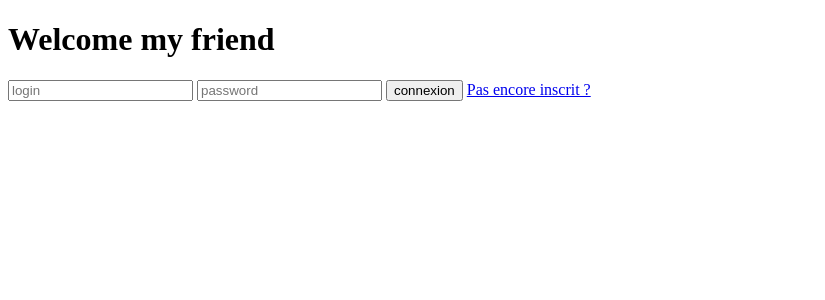
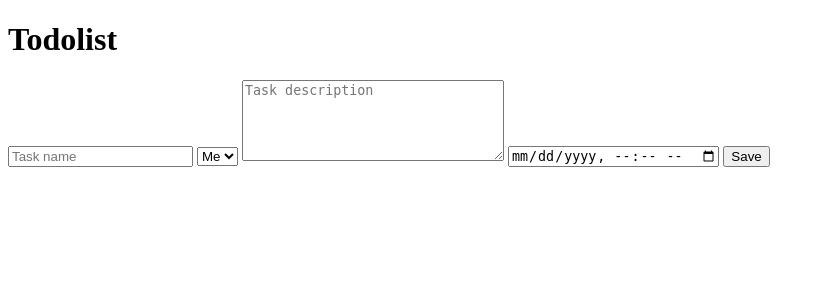
Before and after one commit to robin-arbona/tdl, a PHP site: the page made by index.php in a window 1280 px wide. Shown: the top 300 px of the page, without its empty margins (0-825 px from the left). Run offline with PHP 8.4, Linux system fonts and the light colour scheme; the visitor is signed in with stand-in values (Sample User, id 1); tables that the repository leaves empty or names only in its code hold one stand-in row (values such as "Sample post").

Commit message:
component system is working well

```diff
--- a/controller/Home.php
+++ b/controller/Home.php
@@ -15,6 +15,11 @@
 
     public function homePage()
     {
+        if (isset($_SESSION['user'])) {
+            $taskCtl = new Task();
+            $taskCtl->dashboard();
+            exit();
+        }
         $content = $this->renderHtml(NULL, 'page/home.php', true);
         $this->renderHtml(compact('content'), 'template/user.php');
     }
--- a/controller/Task.php
+++ b/controller/Task.php
@@ -17,21 +17,59 @@
 
     public function dashboard()
     {
-        if (!isset($_SESSION['user'])) {
-            $this->renderHtml(NULL, 'page/denied.php', false, 403);
-        }
-        $user = $_SESSION['user'];
+        $user = $this->checkUserSession();
 
-        $tasksDone = $this->model->getTasksDone($user->id);
-        $component__task_done_list = $this->renderHtml(compact('tasksDone'), 'component/task_done_list.php', true);
+        $component__task_done_list = $this->done(true);
 
-        $tasksToDo = $this->model->getTasksToDo($user->id);
-        $component__task_todo_list = $this->renderHtml(compact('tasksToDo'), 'component/task_todo_list.php', true);
+        $component__task_todo_list = $this->todo(true);
 
-        $component__task_add_form = $this->renderHtml(NULL, 'component/task_add_form.php', true);
+        $component__task_add_form = $this->addForm(true);
 
         $content = $this->renderHtml(compact('component__task_done_list', 'component__task_todo_list', 'component__task_add_form'), 'page/todolist.php', 'true');
 
         $this->renderHtml(compact('content'), 'template/user.php', false, 200);
     }
+
+    public function done($buffer = false)
+    {
+        $user = $this->checkUserSession();
+
+        $tasksDone = $this->model->getTasksDone($user->id);
+        return $this->renderHtml(compact('tasksDone'), 'component/task_done_list.php', $buffer);
+    }
+
+    public function todo($buffer = false)
+    {
+        $user = $this->checkUserSession();
+
+        $tasksToDo = $this->model->getTasksToDo($user->id);
+        return $this->renderHtml(compact('tasksToDo'), 'component/task_todo_list.php', $buffer);
+    }
+
+    public function addForm($buffer = false)
+    {
+        $user = $this->checkUserSession();
+
+        return $this->renderHtml(compact('user'), 'component/task_add_form.php', $buffer);
+    }
+
+    public function add()
+    {
+    }
+
+    public function update()
+    {
+    }
+
+    public function remove()
+    {
+    }
+
+    public function checkUserSession()
+    {
+        if (!isset($_SESSION['user'])) {
+            $this->renderHtml(NULL, 'page/denied.php', false, 403);
+        }
+        return $_SESSION['user'];
+    }
 }
--- a/public/js/page.home.js
+++ b/public/js/page.home.js
@@ -19,7 +19,7 @@
         e.preventDefault()
         await loadInscriptionForm()
     })
-    handleForm('user/connexion',()=>changePage('Task/dashboard'))
+    handleForm('user/connexion',()=>changePage('Task/dashboard','todolist'))
 }
 
 async function loadInscriptionForm(){
@@ -55,13 +55,13 @@
         body: data
     }).then(response=>response)}
 
-async function changePage(page){
+async function changePage(page,scriptName){
     const content = await fetch(page).then(response=>response.text())
     document.querySelector('.page_content').innerHTML = content
     document.querySelector('script').remove()
     script = document.createElement('script')
     script.type = 'text/javascript'
-    script.src = BASE_URL +'/public/js/page.todolist.js'
+    script.src = BASE_URL +'/public/js/page.'+scriptName+'.js'
     document.getElementsByTagName("head")[0].appendChild(script);
 
 }
--- a/public/js/page.todolist.js
+++ b/public/js/page.todolist.js
@@ -1 +1,37 @@
-console.log('Dashboard')
+let addBtn
+let serverMsg
+let BASE_URL
+
+
+console.log('hello todo list');
+
+document.addEventListener('DOMContentLoaded',async ()=>{
+    BASE_URL = await fetch('base_url').then(reponse=>reponse.text())
+    addBtn = document.querySelector('.task_add > input[type=submit]');
+    serverMsg = document.querySelector('.server_msg')
+    init()
+})
+
+function init(){
+    addBtn.addEventListener('click',async (e)=>{
+        e.preventDefault()
+        taskAddForm = new FormData(task_add)
+        let response = await postContent('Task/add',taskAddForm)
+        if(response.status==201){
+
+        } else {
+            jsonContent = await response.json()
+            displayMessage(jsonContent.msg)
+        }
+    })
+}
+
+function displayMessage($msg){
+    serverMsg.innerHTML = $msg;
+}
+
+async function postContent(url,data){
+    return fetch(url,{
+        method: 'POST',
+        body: data
+    }).then(response=>response)}
--- a/view/component/task_add_form.php
+++ b/view/component/task_add_form.php
@@ -1,7 +1,7 @@
 <form class="task_add" action="Task/add" method="post">
     <input type="text" name="name" placeholder="Task name">
     <select name="owner" placeholder="who's job">
-        <option value="">Me</option>
+        <option value="<?= $user->id ?>">Me</option>
     </select>
     <textarea name="description" id="" cols="30" rows="5" placeholder="Task description"></textarea>
     <input type="datetime-local" name="end_date" placeholder="End date">
--- a/view/page/home.php
+++ b/view/page/home.php
@@ -5,3 +5,4 @@
     <div class="form">
     </div>
 </section>
+<script src="<?= BASE_URL ?>/public/js/page.home.js"></script>
--- a/view/page/todolist.php
+++ b/view/page/todolist.php
@@ -1,4 +1,6 @@
 <h1>Todolist</h1>
+<div class="server_msg"></div>
 <div><?= $component__task_done_list ?></div>
 <div><?= $component__task_todo_list ?></div>
 <div><?= $component__task_add_form ?></div>
+<script src="<?= BASE_URL ?>/public/js/page.todolist.js"></script>
--- a/view/template/user.php
+++ b/view/template/user.php
@@ -12,7 +12,7 @@
     <div class='page_content'>
         <?= $content ?>
     </div>
-    <script src="<?= BASE_URL ?>/public/js/page.home.js"></script>
+
 </body>
 
 </html>
```
